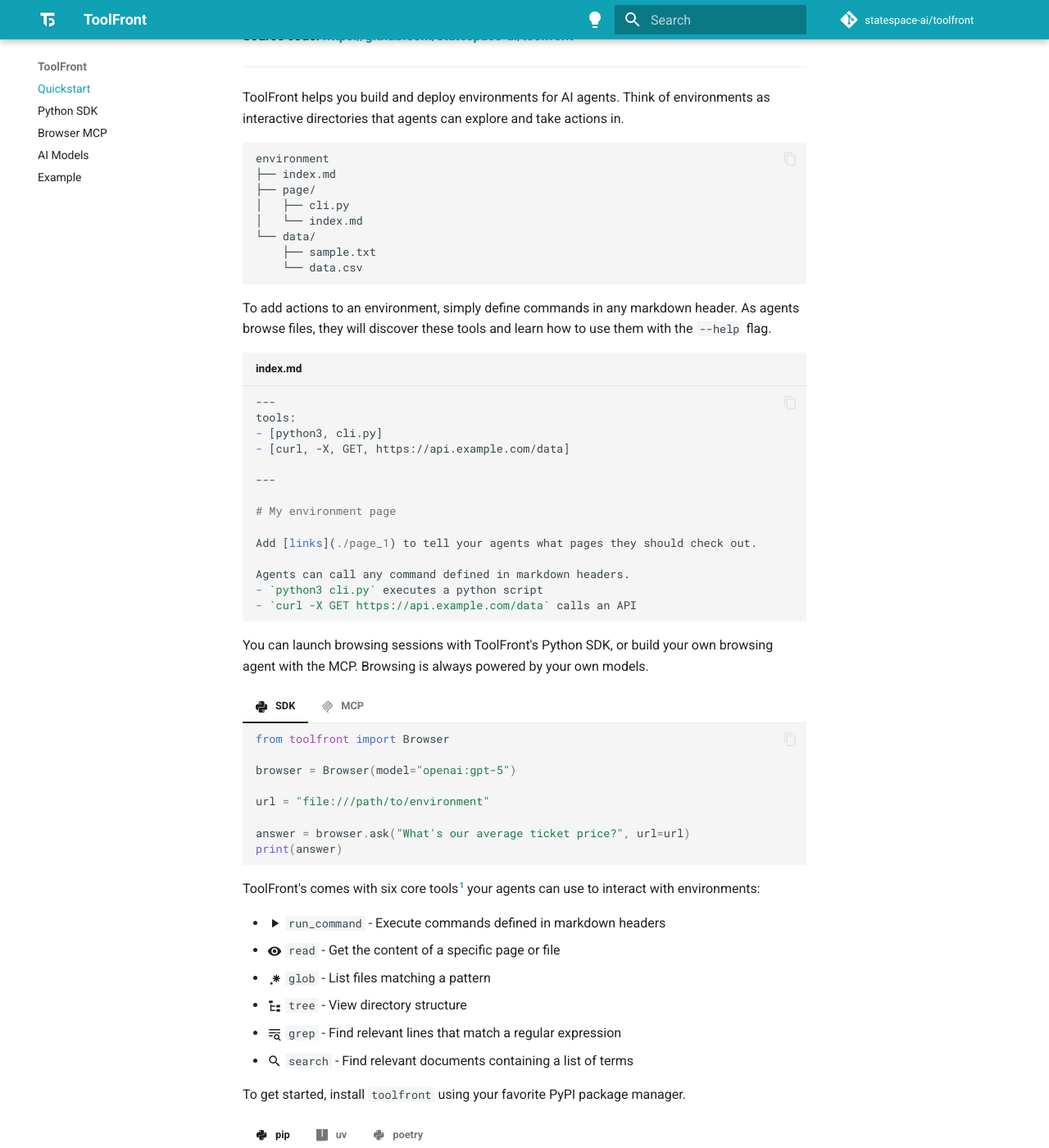
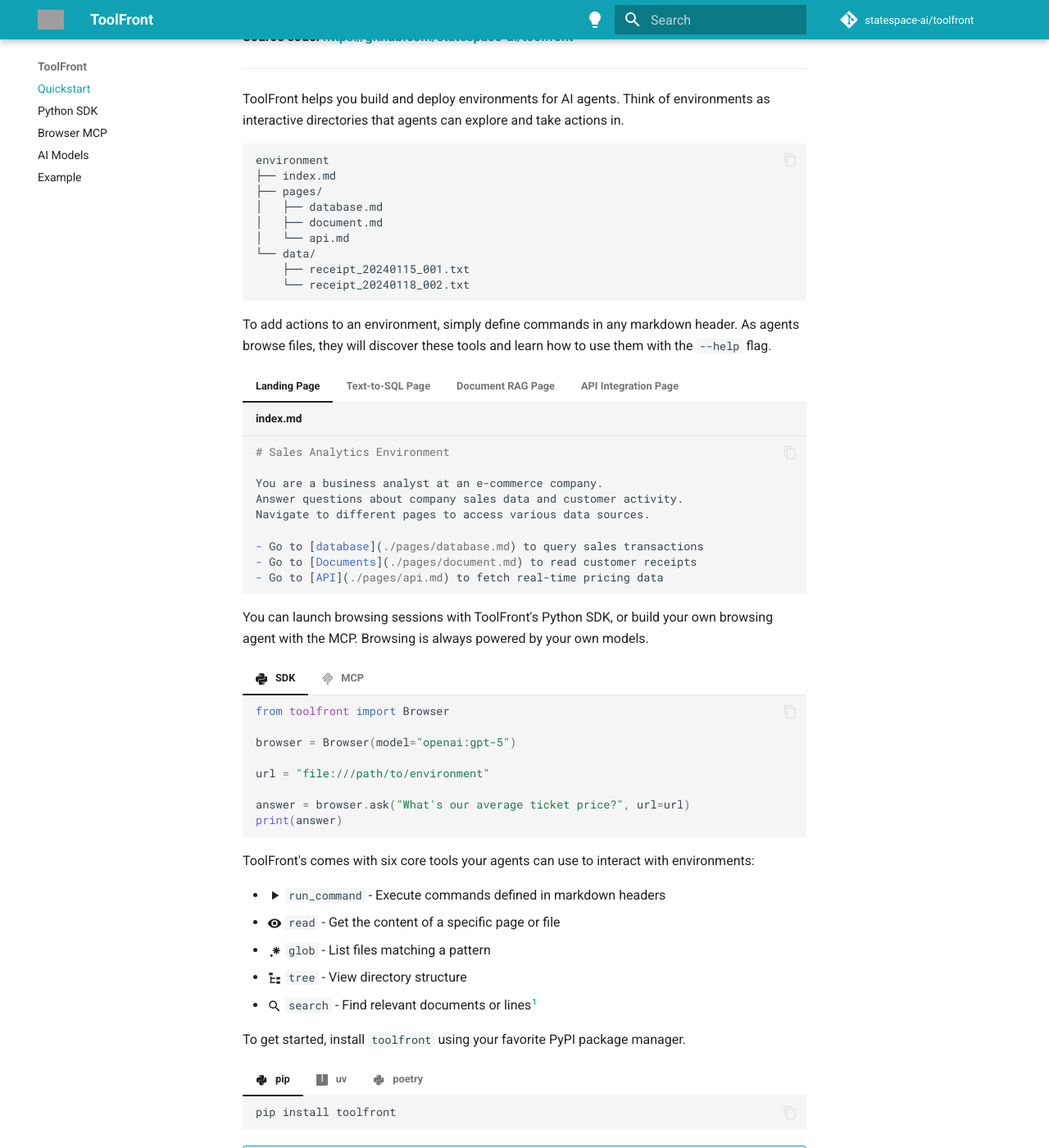
Before and after one commit to statespace-ai/toolfront, an MkDocs documentation site: the page built from docs/index.md, in a window 1280 px wide and 1400 px high, scrolled down 410 px. Shown: the whole window at 82% size. Built offline with MkDocs 1.6.1 and Material for MkDocs 9.7.7, drawn with Linux system fonts in a browser that asks for light colours; comment, search, counter and statistics services are not loaded; some of the changed text lies outside the part shown; grey boxes are pictures that could not be loaded.

Commit message:
docs: update logo & cleanup

````diff
--- a/docs/index.md
+++ b/docs/index.md
@@ -10,7 +10,7 @@
 
 <p align="center">
   <a href="https://github.com/statespace-ai/toolfront">
-    <img src="https://raw.githubusercontent.com/statespace-ai/toolfront/main/img/logo.png" alt="ToolFront" style="width:20%;">
+    <img src="assets/img/logo.svg" alt="ToolFront" style="width:20%;">
   </a>
 </p>
 <p align="center">
@@ -43,33 +43,77 @@
 ```markdown
 environment
 ├── index.md
-├── page/
-│   ├── cli.py
-│   └── index.md
+├── pages/
+│   ├── database.md
+│   ├── document.md
+│   └── api.md
 └── data/
-    ├── sample.txt
-    └── data.csv
+    ├── receipt_20240115_001.txt
+    └── receipt_20240118_002.txt
 ```
-
 
 To add actions to an environment, simply define commands in any markdown header. As agents browse files, they will discover these tools and learn how to use them with the `--help` flag.
 
-```markdown title="index.md"
----
-tools:
-- [python3, cli.py]
-- [curl, -X, GET, https://api.example.com/data]
+=== "Landing Page"
+    ```markdown title="index.md"
+    # Sales Analytics Environment
 
----
+    You are a business analyst at an e-commerce company.
+    Answer questions about company sales data and customer activity.
+    Navigate to different pages to access various data sources.
 
-# My environment page
+    - Go to [database](./pages/database.md) to query sales transactions
+    - Go to [Documents](./pages/document.md) to read customer receipts
+    - Go to [API](./pages/api.md) to fetch real-time pricing data
+    ```
 
-Add [links](./page_1) to tell your agents what pages they should check out.
+=== "Text-to-SQL Page"
+    ```markdown title="database.md"
+    ---
+    tools:
+      - [toolfront, database, list-tables]
+      - [toolfront, database, inspect-table]
+      - [toolfront, database, query]
 
-Agents can call any command defined in markdown headers.
-- `python3 cli.py` executes a python script
-- `curl -X GET https://api.example.com/data` calls an API
-```
+    ---
+
+    # Database Page
+
+    Use ToolFront's built-in commands to explore tables and run SQL queries:
+    - `toolfront database list-tables` shows available tables
+    - `toolfront database inspect-table` displays a table's schema
+    - `toolfront database query` runs SQL queries on the data
+    ```
+
+=== "Document RAG Page"
+    ```markdown title="document.md"
+    # Documents Page
+
+    Read customer receipts stored as plain text files in `../data/`.
+    Filenames use timestamped IDs (e.g., `receipt_20240115_001.txt`).
+
+    - `receipt_20240115_001.txt` contains a January 15th transaction
+    - `receipt_20240118_002.txt` contains a January 18th transaction
+    - Files include customer info, line items, and payment details
+    ```
+
+=== "API Integration Page"
+    ```markdown title="api.md"
+    ---
+    tools:
+      - [curl, -X, GET, "https://api.products.com/v1/pricing"]
+      - [curl, -X, GET, "https://api.products.com/v1/inventory"]
+
+    ---
+
+    # API Page
+
+    Fetch real-time pricing and inventory from the product management API.
+    Use the provided curl commands to retrieve JSON data.
+
+    - `curl -X GET https://api.products.com/v1/pricing` gets current prices
+    - `curl -X GET https://api.products.com/v1/inventory` checks stock levels
+    ```
 
 You can launch browsing sessions with ToolFront's Python SDK, or build your own browsing agent with the MCP. Browsing is always powered by your own models.
 
@@ -98,16 +142,15 @@
     }
     ```
 
-ToolFront's comes with six core tools[^1] your agents can use to interact with environments:
+ToolFront's comes with six core tools your agents can use to interact with environments:
 
 - :material-play:{ .middle } `run_command` - Execute commands defined in markdown headers
 - :material-eye:{ .middle } `read` - Get the content of a specific page or file
 - :material-regex:{ .middle } `glob` - List files matching a pattern
 - :material-file-tree:{ .middle } `tree` - View directory structure
-- :material-text-search:{ .middle } `grep` - Find relevant lines that match a regular expression
-- :material-magnify:{ .middle } `search` - Find relevant documents containing a list of terms
+- :material-magnify:{ .middle } `search` - Find relevant documents or lines[^1]
 
-[^1]: `grep` and `search` require indexing environments.
+[^1]: `search` requires indexing environment files.
 
 To get started, install `toolfront` using your favorite PyPI package manager.
 
@@ -129,9 +172,10 @@
     poetry add toolfront
     ```
 
+
 !!! toolfront "Deploy with ToolFront Cloud 🔥"
 
-    Instantly deploy your environments with **ToolFront Cloud**
+    Instantly deploy your environments with **ToolFront Cloud**.
 
     ```bash
     toolfront deploy ./path/to/environment --api-key "my-api-key"
@@ -140,25 +184,20 @@
     Would give you a secure environment URL your agents can browse.
 
     ```python
-    from toolfront import Browser
-
-    browser = Browser(params={"TOOLFRONT_API_KEY": "my-api-key"})
-
     answer = browser.ask(..., url="https://cloud.toolfront.ai/user/environment")
     ```
 
-    Environments deployed to **ToolFront Cloud** are automatically indexed and get access to `grep` and `search` tools.
+    Environments deployed with **ToolFront Cloud** are automatically indexed and get access to the powerful `search` tool.
 
     ```
-    I need to find information about ticket pricing APIs.
-    Let me search the environment for "ticket pricing API"...
+    Let me search the environment for documents relevant to "ticket pricing API"...
 
     Found 3 relevant pages:
       - ./api/pricing.md (highly relevant)
       - ./guides/analytics.md (relevant)
       - ./examples/queries.md (somewhat relevant)
 
-    I'll start by reading ./api/pricing.md
+    I'll start by reading ./api/pricing.md...
     ```
 
     **ToolFront Cloud** is currently in open beta. To request access, join our [Discord](https://discord.gg/rRyM7zkZTf) or email `esteban[at]kruskal[dot]ai`.
--- a/docs/overrides/main.html
+++ b/docs/overrides/main.html
@@ -1,7 +1,7 @@
 {% extends "base.html" %}
 
 {% block announce %}
-  <a href="/pages/toolfront_cloud/">
+  <a href="/">
     🔥 <b>ToolFront Cloud</b> is now on open-beta. Go check it out!
   </a>
 {% endblock %}
--- a/mkdocs.yml
+++ b/mkdocs.yml
@@ -9,7 +9,7 @@
   custom_dir: docs/overrides
   icon:
     repo: fontawesome/brands/git-alt
-  logo: assets/img/logo.svg
+  logo: assets/img/logo_bw.svg
   favicon: assets/img/favicon.png
   palette:
     - scheme: default
````
Also changed, not shown: README.md (+22 -15 lines), docs/assets/img/favicon.png, docs/assets/img/logo.svg, img/logo.png (deleted).
